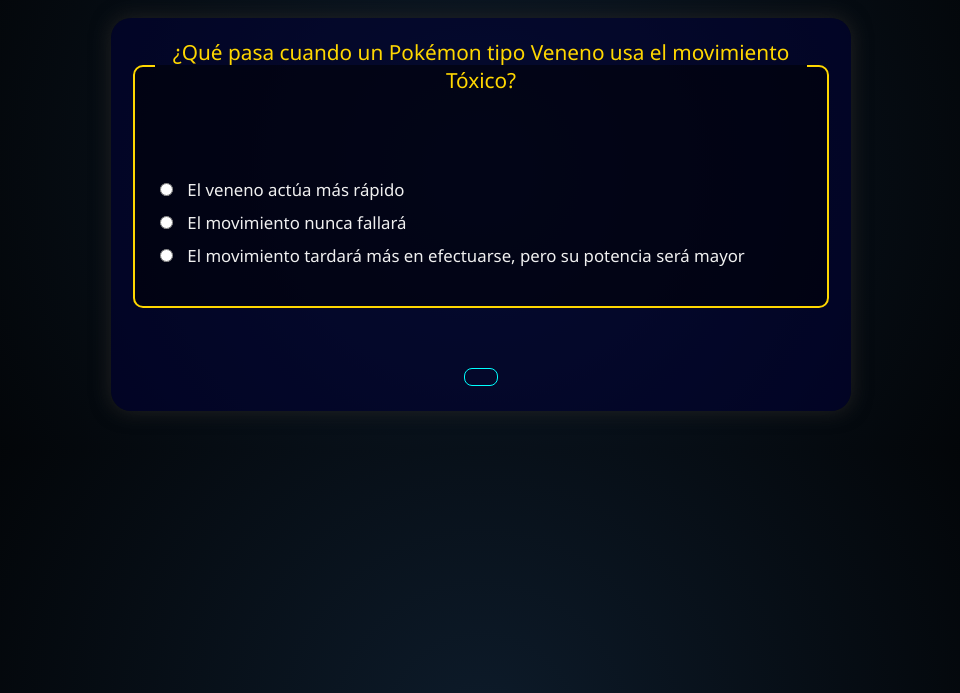
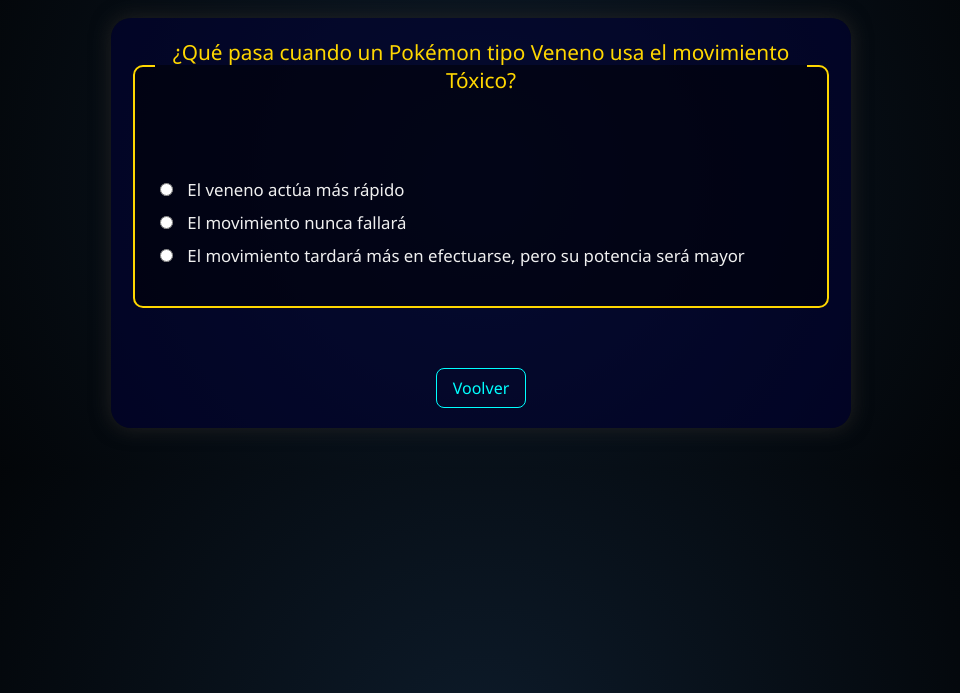
Before and after one commit to mothalbete/juegos-js, a plain HTML site: page juegos/trivia/trivia.html in a window 1280 px wide. Both pictures are taken after a click on the button "Comenzar". Shown: the part 107-800 px from the top of the page, without its empty margins (159-1119 px from the left). Drawn offline with Linux system fonts and the light colour scheme.

Commit message:
funciona?

```diff
--- a/juegos/trivia/trivia.html
+++ b/juegos/trivia/trivia.html
@@ -65,7 +65,7 @@
       <p class="resultado"></p>
     </fieldset>
     <button type="button" id="reiniciar">Reiniciar juego</button>
-    <a href="index.html"></a>
+    <a href="index.html">Voolver</a>
 </form>
 
   <script src="trivia.js"></script>
--- a/juegos/trivia/trivia.js
+++ b/juegos/trivia/trivia.js
@@ -79,7 +79,6 @@
   botonReiniciar.style.display = 'none';
 }
 
-// Evento para comenzar el juego
 botonComenzar.addEventListener('click', () => {
   pantallaInicial.style.display = 'none';
   pantallaError.style.display = 'none';
@@ -88,12 +87,10 @@
   mostrarPregunta(preguntaActual);
 });
 
-// Evento para reiniciar manualmente
 botonReiniciar.addEventListener('click', () => {
   reiniciarJuego();
 });
 
-// Evento para intentar de nuevo desde pantalla de error
 botonIntentarNuevo.addEventListener('click', () => {
   reiniciarJuego();
   pantallaInicial.style.display = 'none';
@@ -101,7 +98,6 @@
   mostrarPregunta(preguntaActual);
 });
 
-// Inicialización al cargar la página
 mezclarOpciones();
 configurarEventos();
 formulario.style.display = 'none';
```
